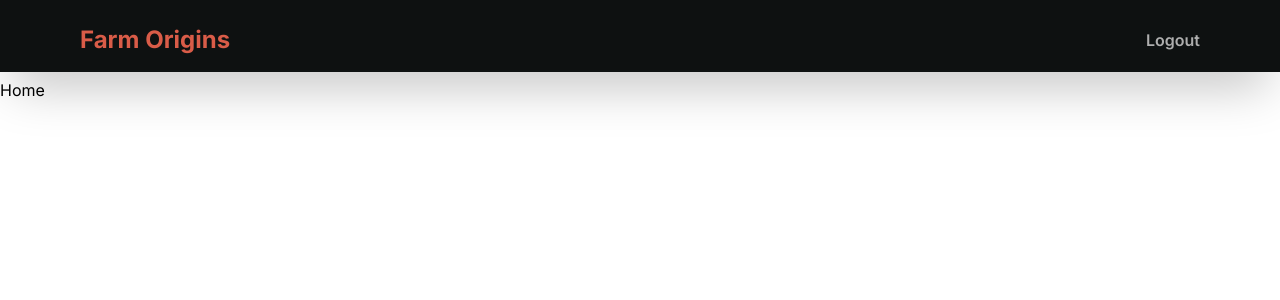
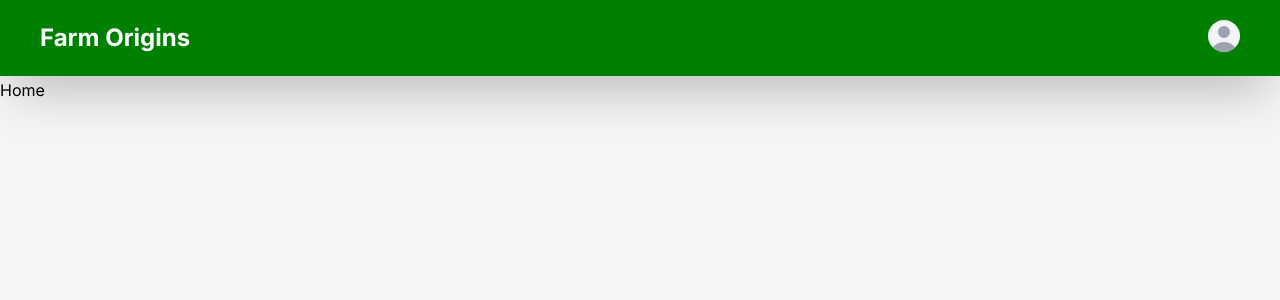
Before and after one commit to bugramertayar/farm-origins, a Next.js app: page / in a window 1280 px wide. Shown: the top 300 px of the page. Built offline with nearby package versions, Linux system fonts and the light colour scheme; sample sign-in values are in the browser's storage.

Commit message:
Navbar profile icon and dropdown added

```diff
--- a/src/app/globals.css
+++ b/src/app/globals.css
@@ -21,4 +21,5 @@ body {
   letter-spacing: normal;
   height: 100%;
   -webkit-font-smoothing: antialiased;
+  background-color: #f5f5f5;
 }
--- a/src/app/login/page.tsx
+++ b/src/app/login/page.tsx
@@ -14,24 +14,25 @@ export default function Login() {
   const [password, setPassword] = useState('');
 
   const submitClick = async () => {
-    try {
-      const formData: LoginFormType = {
-        email,
-        password
-      };
-      await authService
-        .login(formData)
-        .then((user: LoginUserType) => {
-          if (user) {
-            login(user);
-          }
-        })
-        .catch(() => {
-          // TODO throw a toast and stay in login Page
-        });
-    } catch (error) {
-      console.error('Login failed:', error);
-    }
+    // try {
+    //   const formData: LoginFormType = {
+    //     email,
+    //     password
+    //   };
+    //   await authService
+    //     .login(formData)
+    //     .then((user: LoginUserType) => {
+    //       if (user) {
+    //         login(user);
+    //       }
+    //     })
+    //     .catch(() => {
+    //       // TODO throw a toast and stay in login Page
+    //     });
+    // } catch (error) {
+    //   console.error('Login failed:', error);
+    // }
+    login({ accessToken: 'asd', userId: '', username: '', expiredAt: new Date(), email: '' });
   };
 
   return (
--- a/src/components/Layout/navbar.tsx
+++ b/src/components/Layout/navbar.tsx
@@ -1,10 +1,19 @@
 'use client';
-import React from 'react';
+import React, { useState } from 'react';
 import Link from 'next/link';
 import { useAuth } from '@/contexts/AuthContext';
 
 export default function Navbar() {
   const { logout } = useAuth();
+  const [isDropdownVisible, setDropdownVisible] = useState(false);
+
+  const handleMouseEnter = () => {
+    setDropdownVisible(true);
+  };
+
+  const handleMouseLeave = () => {
+    setDropdownVisible(false);
+  };
 
   const logoutClicked = async () => {
     logout();
@@ -12,16 +21,40 @@ export default function Navbar() {
 
   return (
     <>
-      <nav className="bg-[#0e1111] fixed w-full z-20 top-0 start-0 pt-2 shadow-2xl">
-        <div className="flex flex-wrap items-center justify-between mx-auto p-4 px-20">
+      <nav className="bg-[#008000] fixed w-full z-20 top-0 start-0 shadow-2xl">
+        <div className="flex flex-wrap items-center justify-between mx-auto py-5 px-10">
           <Link href="/dashboard" className="flex items-center space-x-3 rtl:space-x-reverse">
-            <span className="self-center text-2xl font-bold whitespace-nowrap text-[#D95C48]">Farm Origins</span>
+            <span className="self-center text-2xl font-bold whitespace-nowrap text-white">Farm Origins</span>
           </Link>
           <div className="items-center justify-between hidden w-full md:flex md:w-auto md:order-1">
             <ul className="flex flex-col p-4 md:p-0 mt-4 font-medium md:space-x-8 rtl:space-x-reverse md:flex-row md:mt-0">
               <li>
-                <div className="cursor-pointer block py-2 px-3 text-[#AEAEAE] rounded hover:bg-[#D95C48] md:hover:bg-transparent md:hover:text-[#D95C48] md:p-0 font-semibold" onClick={logoutClicked}>
-                  Logout
+                <div className="relative inline-block group" onMouseEnter={handleMouseEnter} onMouseLeave={handleMouseLeave}>
+                  <div className="relative w-8 h-8 overflow-hidden bg-gray-100 rounded-full dark:bg-gray-600 cursor-pointer">
+                    <svg className="absolute w-10 h-10 text-gray-400 -left-1" fill="currentColor" viewBox="0 0 20 20" xmlns="http://www.w3.org/2000/svg">
+                      <path fillRule="evenodd" d="M10 9a3 3 0 100-6 3 3 0 000 6zm-7 9a7 7 0 1114 0H3z" clipRule="evenodd"></path>
+                    </svg>
+                  </div>
+
+                  <div className={`z-10 ${isDropdownVisible ? '' : 'hidden'} absolute right-0`}>
+                    <div className="w-full h-3 bg-[#008000]"></div>
+                    <ul className="cursor-pointer text-sm text-gray-700 dark:text-gray-200 bg-white divide-y divide-gray-100 rounded-lg shadow w-44 dark:bg-gray-700 " aria-labelledby="dropdownHoverButton">
+                      <li>
+                        <div className="block px-4 py-4 hover:bg-gray-100 dark:hover:bg-gray-600 dark:hover:text-white rounded-lg">My Profile</div>
+                      </li>
+                      <li>
+                        <div className="block px-4 py-4 hover:bg-gray-100 dark:hover:bg-gray-600 dark:hover:text-white">Orders</div>
+                      </li>
+                      <li>
+                        <div className="block px-4 py-4 hover:bg-gray-100 dark:hover:bg-gray-600 dark:hover:text-white">Earnings</div>
+                      </li>
+                      <li>
+                        <div className="block px-4 py-4 hover:bg-gray-100 dark:hover:bg-gray-600 dark:hover:text-white" onClick={logoutClicked}>
+                          Sign out
+                        </div>
+                      </li>
+                    </ul>
+                  </div>
                 </div>
               </li>
             </ul>
```
